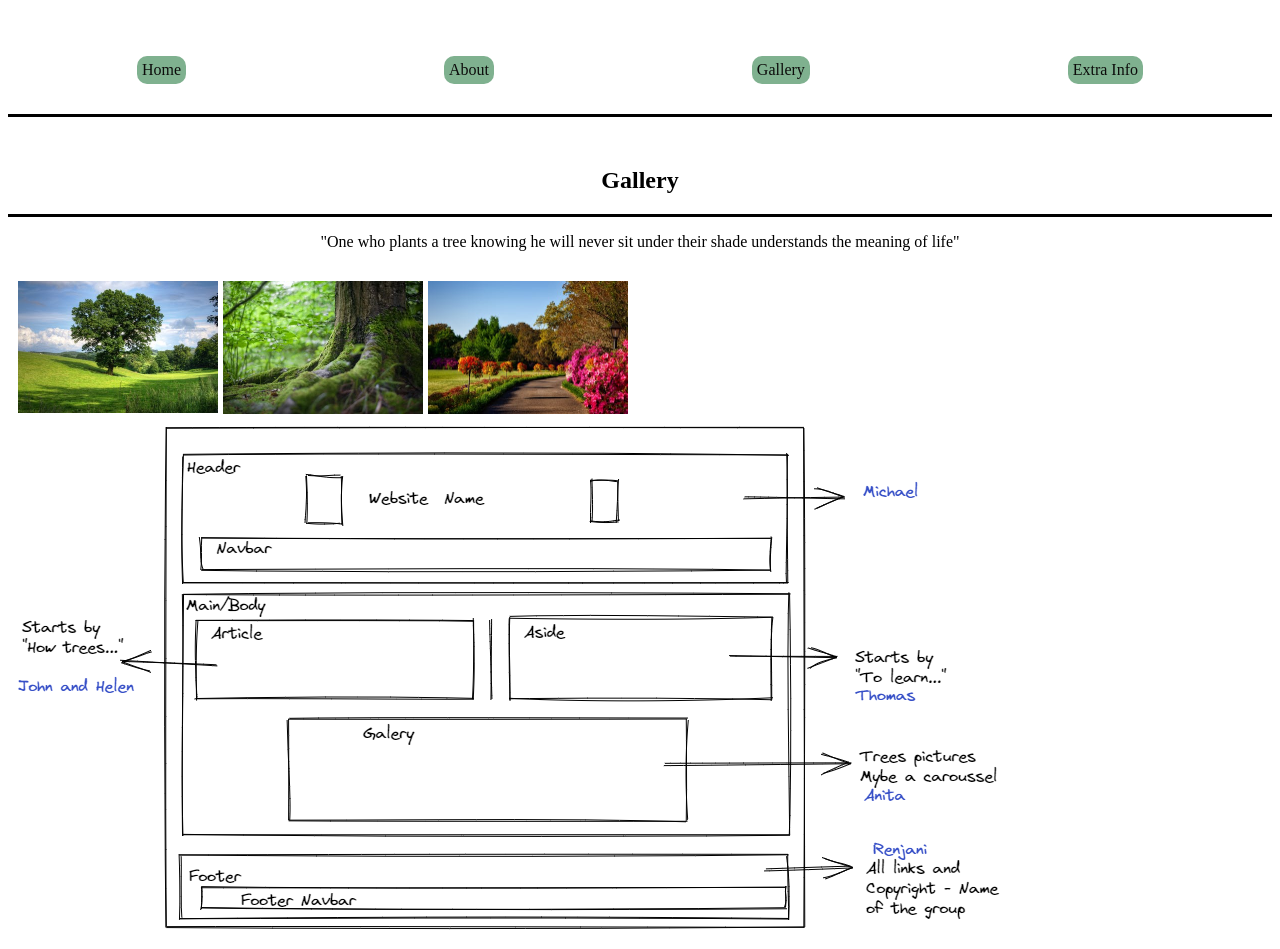
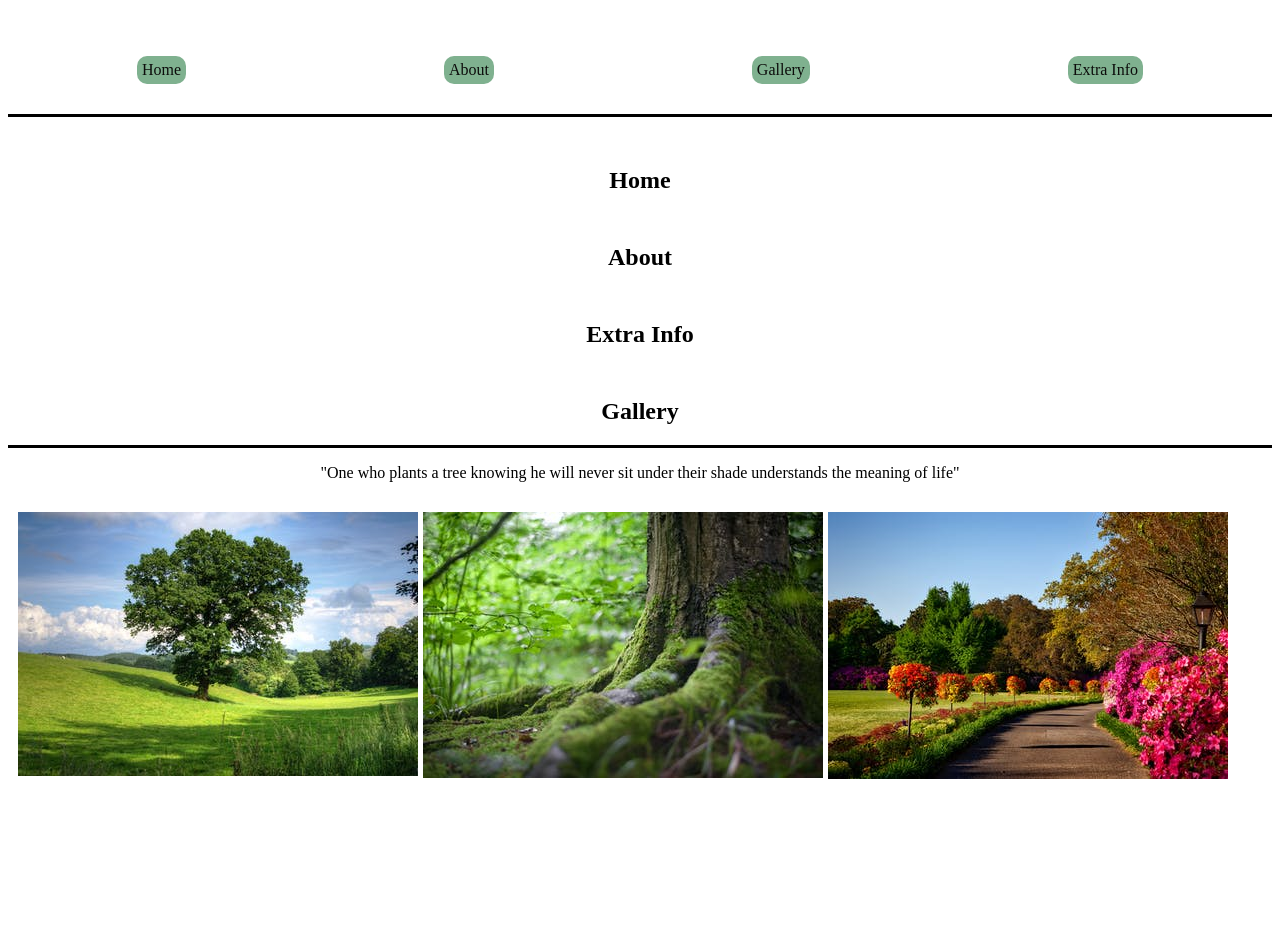
Before and after one commit to HYF-Class19/agile-development-group-2, a plain HTML site: page index.html in a window 1280 px wide. Shown: the part 113-1062 px from the top of the page. After the commit the page ends 896 px from the top, so only its background shows below. Drawn offline with Linux system fonts and the light colour scheme.

Commit message:
1/ Delete favicon URL containing mistakes in index.html files.
2/ We have somme errors in navbar. Before "pushing" we have to verify that the four anchors : #Home  #About  #Gallery and #Extra-info really exists in index.html file
UDATE 2/ I create the four anchors to solve all problems before commited.

```diff
--- a/index.html
+++ b/index.html
@@ -2,7 +2,7 @@
 <html lang="en">
   <head>
     <meta charset="UTF-8" />
-    <link rel="icon" type="image/svg+xml" href="./client/assets/favicon.ico" />
+    <link rel="icon" type="image/svg+xml" href="" />
     <meta name="viewport" content="width=device-width, initial-scale=1.0" />
     <!-- displays the title of the site in the tab it opens in-->
     <title>All About Trees</title>
@@ -27,8 +27,10 @@
     <!-- End of header and navbar, the next part can be started -->
 
     <!-- article to come before gallery -->
-
-    <h2>Gallery</h2>
+    <h2 id="Home">Home</h2>
+    <h2 id="About">About</h2>
+    <h2 id="Extra-info">Extra Info</h2>
+    <h2 id="Gallery">Gallery</h2>
     <nav class="bottom-divider"></nav>
     <p>
       "One who plants a tree knowing he will never sit under their shade
@@ -39,17 +41,17 @@
         <img
           src="public/tree-oak-landscape-view-53435.jpeg"
           alt="oak tree"
-          width="200px"
+          width=400
         />
       </div>
       <div class="column">
-        <img src="public/pexels-photo-142497.jpeg" alt="Forest" width="200px" />
+        <img src="public/pexels-photo-142497.jpeg" alt="Forest" width=400 />
       </div>
       <div class="column">
         <img
           src="public/bellingrath-gardens-alabama-landscape-scenic-158028.jpeg"
           alt="Gardens"
-          width="200"
+          width=400
         />
       </div>
     </div>
@@ -65,10 +67,6 @@
         5. Galery
         6. Footers(social media github links) (Renjani)
         -->
-    <img
-      src="/images/groupwork_distribution.png"
-      alt="sketch-website-all-about-trees-group-2"
-    />
 
     <!--beginning Michael Working Zone-->
     <header></header>
@@ -87,7 +85,7 @@
     <!--ending Anita Working Zone-->
 
     <!--beginning Renjani Working Zone-->
-    <footer></footer>
+
     <!--ending Renjani Working Zone-->
   </body>
 </html>
```
